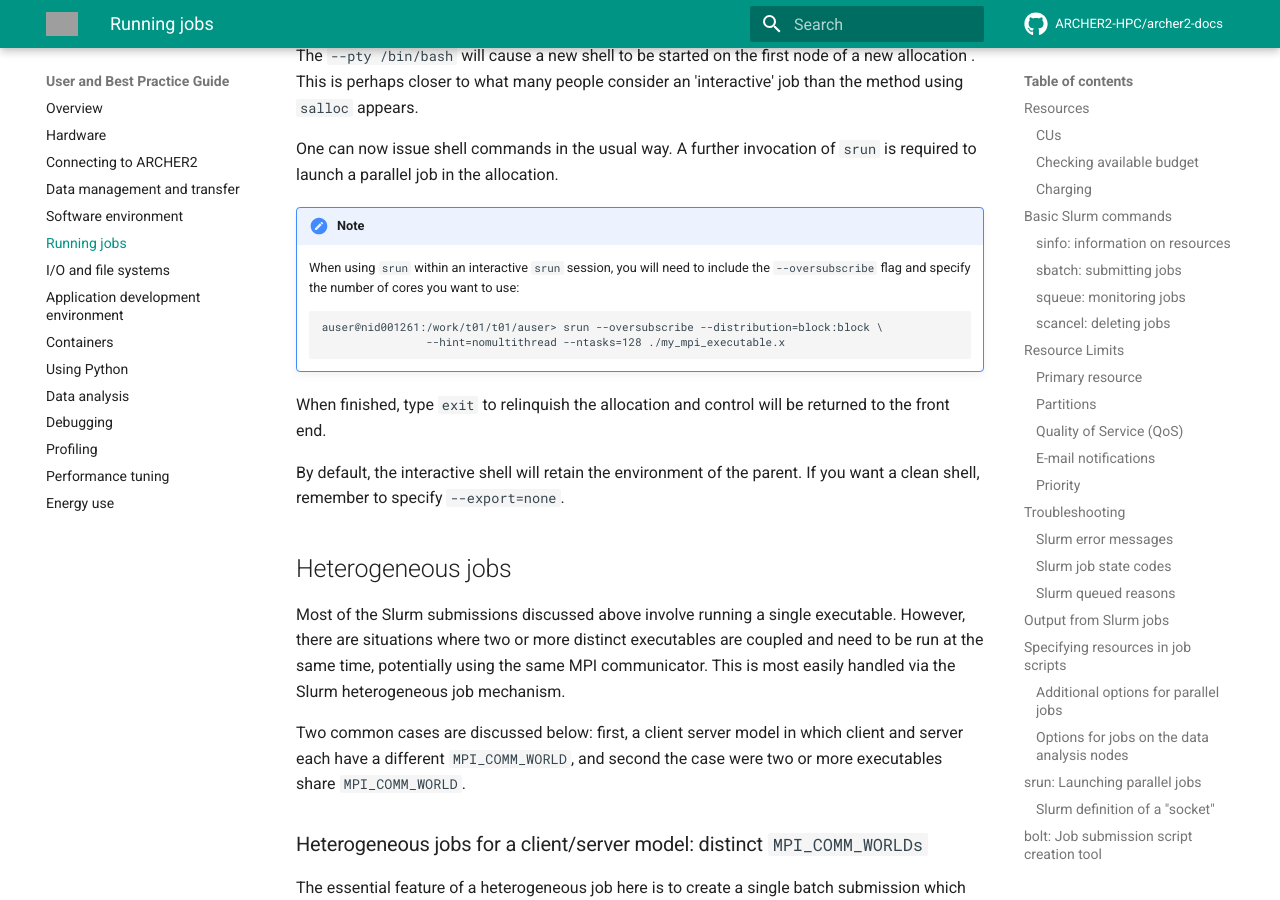
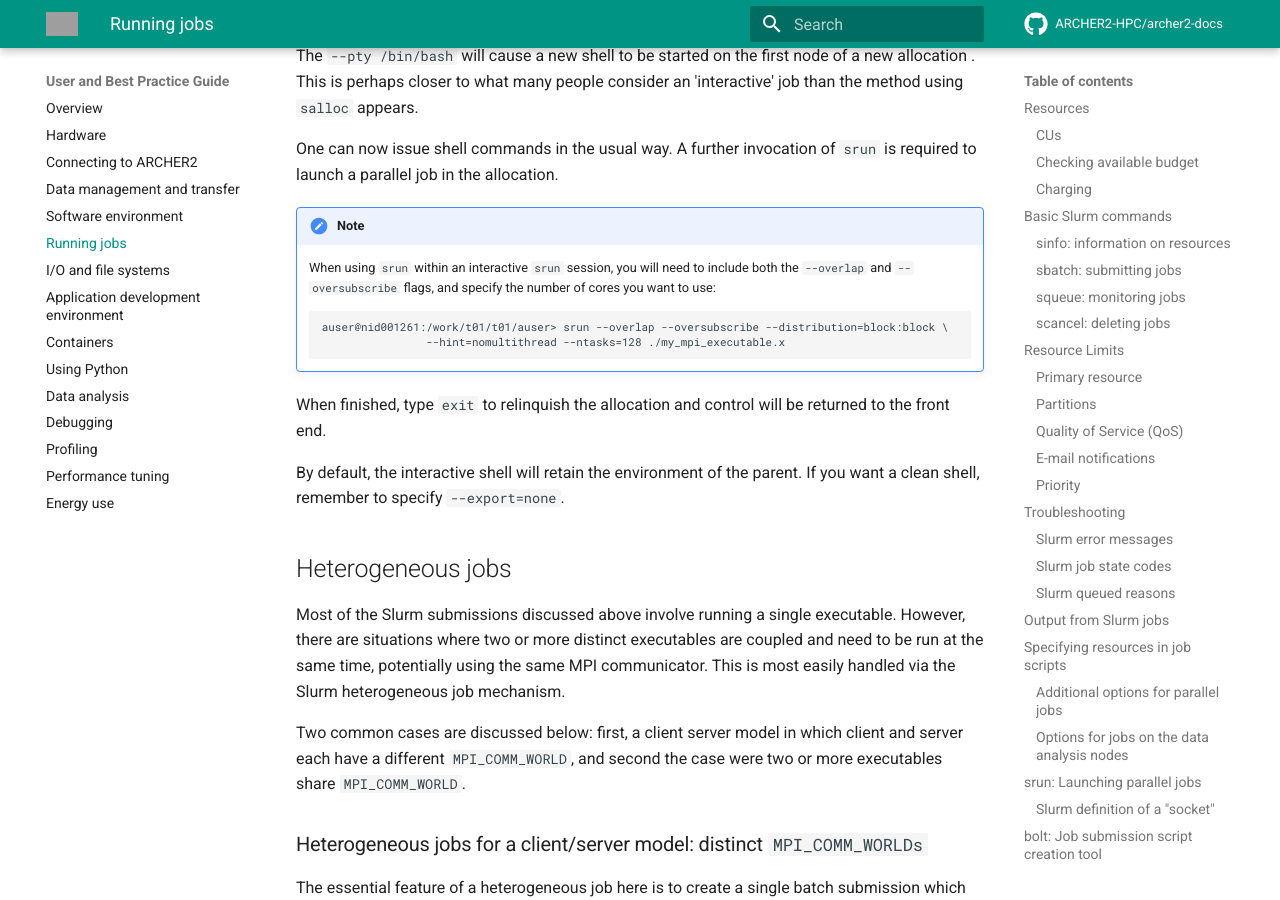
Before and after one commit to ARCHER2-HPC/archer2-docs, an MkDocs documentation site: the page built from docs/user-guide/scheduler.md, in a window 1280 px wide and 900 px high, scrolled down 39371 px. Built offline with MkDocs 1.6.1 and Material for MkDocs 9.7.7, drawn with Linux system fonts in a browser that asks for light colours; comment, search, counter and statistics services are not loaded; grey boxes are pictures that could not be loaded.

Commit message:
Added --overlap for srun

````diff
--- a/docs/user-guide/scheduler.md
+++ b/docs/user-guide/scheduler.md
@@ -1796,10 +1796,10 @@ of `srun` is required to launch a parallel job in the allocation.
 
 !!! note
     When using `srun` within an interactive `srun` session, you will need to
-    include the `--oversubscribe` flag and specify the number of cores you want
+    include both the `--overlap` and `--oversubscribe` flags, and specify the number of cores you want
     to use:
     ```
-    auser@nid001261:/work/t01/t01/auser> srun --oversubscribe --distribution=block:block \
+    auser@nid001261:/work/t01/t01/auser> srun --overlap --oversubscribe --distribution=block:block \
                     --hint=nomultithread --ntasks=128 ./my_mpi_executable.x
     ```
 
````
